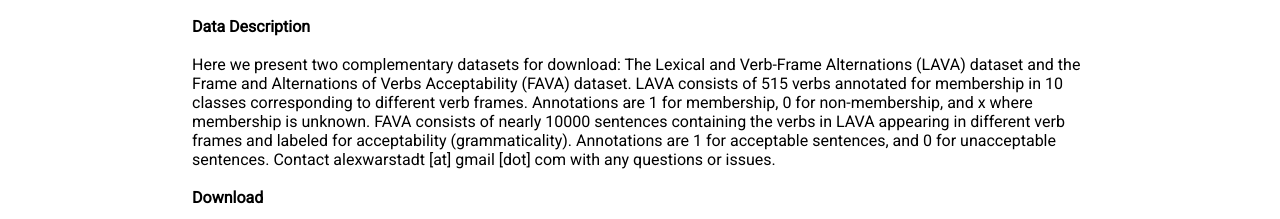
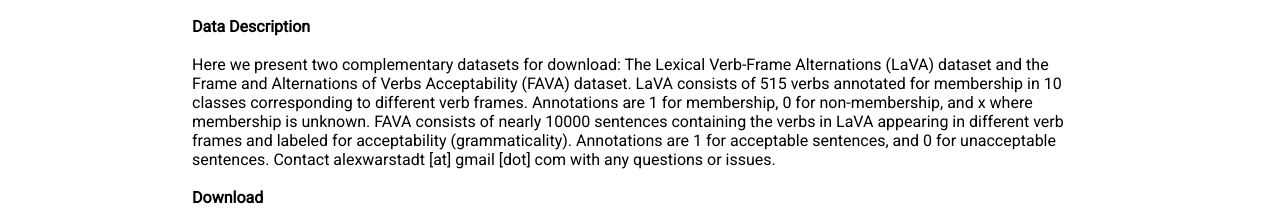
Before and after one commit to nyu-mll/CoLA, a React (Create React App) app: page / in a window 1280 px wide. Both pictures are taken after a click on the element "LAVA". Shown: the part 360-579 px from the top of the page. Built offline with nearby package versions, Linux system fonts and the light colour scheme.

Commit message:
change LAVA to LaVA

```diff
--- a/src/components/VerbFrames.js
+++ b/src/components/VerbFrames.js
@@ -17,10 +17,10 @@ const VerbFrames = () => {
         <div>
           <div>
           Here we present two complementary datasets for download:
-          The Lexical and Verb-Frame Alternations (LAVA) dataset and the Frame and Alternations of Verbs Acceptability (FAVA) dataset.
-          LAVA consists of 515 verbs annotated for membership in 10 classes corresponding to different verb frames.
+          The Lexical Verb-Frame Alternations (LaVA) dataset and the Frame and Alternations of Verbs Acceptability (FAVA) dataset.
+          LaVA consists of 515 verbs annotated for membership in 10 classes corresponding to different verb frames.
           Annotations are 1 for membership, 0 for non-membership, and x where membership is unknown.
-          FAVA consists of nearly 10000 sentences containing the verbs in LAVA appearing in different verb frames and labeled for acceptability (grammaticality).
+          FAVA consists of nearly 10000 sentences containing the verbs in LaVA appearing in different verb frames and labeled for acceptability (grammaticality).
           Annotations are 1 for acceptable sentences, and 0 for unacceptable sentences.
           Contact alexwarstadt [at] gmail [dot] com with any questions or issues.
           </div>
@@ -30,7 +30,7 @@ const VerbFrames = () => {
         <div className="strong">Download</div>
         <br/>
         <div>
-          Download LAVA from this <a href="lava.zip">link</a>.
+          Download LaVA from this <a href="lava.zip">link</a>.
         </div>
         <br/>
         <br/>
```
